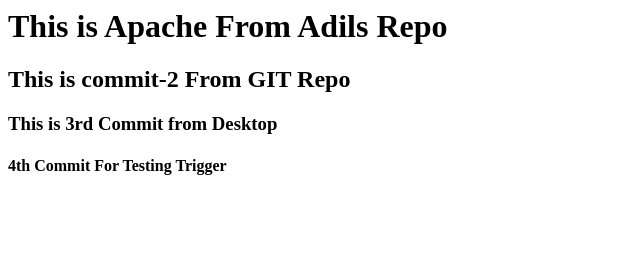
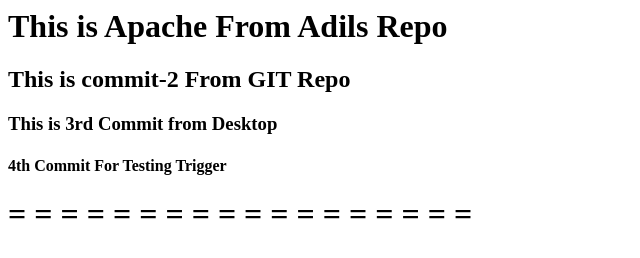
Before and after one commit to adilshaikhatwork/git-jenkins-demo, a plain HTML site: page index.html in a window 1280 px wide. Shown: the whole page, without its empty margins (0-640 px from the left). Drawn offline with Linux system fonts and the light colour scheme.

Commit message:
commiting final change-II

```diff
--- a/index.html
+++ b/index.html
@@ -5,3 +5,5 @@
 <h3> This is 3rd Commit from Desktop </h3>
 
 <h4> 4th Commit For Testing Trigger </h4>
+
+<h1> = = = = = = = = = = = = = = = = = = </h1>
```
